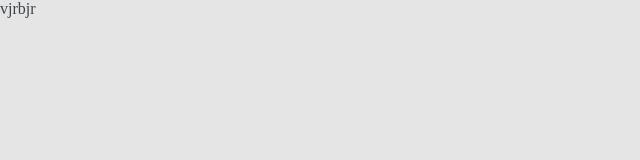
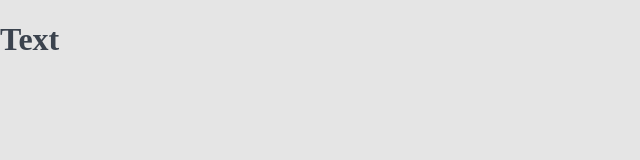
Before and after one commit to Alextxnk/React-app, a Next.js app: page / in a window 1280 px wide. Shown: the top 160 px of the page, without its empty margins (0-640 px from the left). Built offline with nearby package versions, Linux system fonts and the light colour scheme.

Commit message:
first component

```diff
--- /dev/null
+++ b/components/Htag/Htag.tsx
@@ -0,0 +1,15 @@
+import { HtagProps } from './Htag.props';
+
+
+export const Htag = ({ tag, children }: HtagProps): JSX.Element => {
+   switch (tag) {
+      case 'h1':
+         return <h1>{children}</h1>;
+      case 'h2':
+         return <h2>{children}</h2>;
+      case 'h3':
+         return <h3>{children}</h3>;
+      default:
+         return <></>;
+   }
+};
--- /dev/null
+++ b/components/index.ts
@@ -0,0 +1 @@
+export * from './Htag/Htag';
--- a/pages/index.tsx
+++ b/pages/index.tsx
@@ -1,9 +1,10 @@
-
+import React from 'react';
+import { Htag } from '../components';
 
 export default function Home(): JSX.Element {
   return (
     <div>
-      vjrbjr
+      <Htag tag='h1'>Text</Htag>
     </div>
   );
 }
```
Also changed, not shown: components/Htag/Htag.props.ts (added, +7 -0 lines), components/Htag/Htag.module.css (added).
